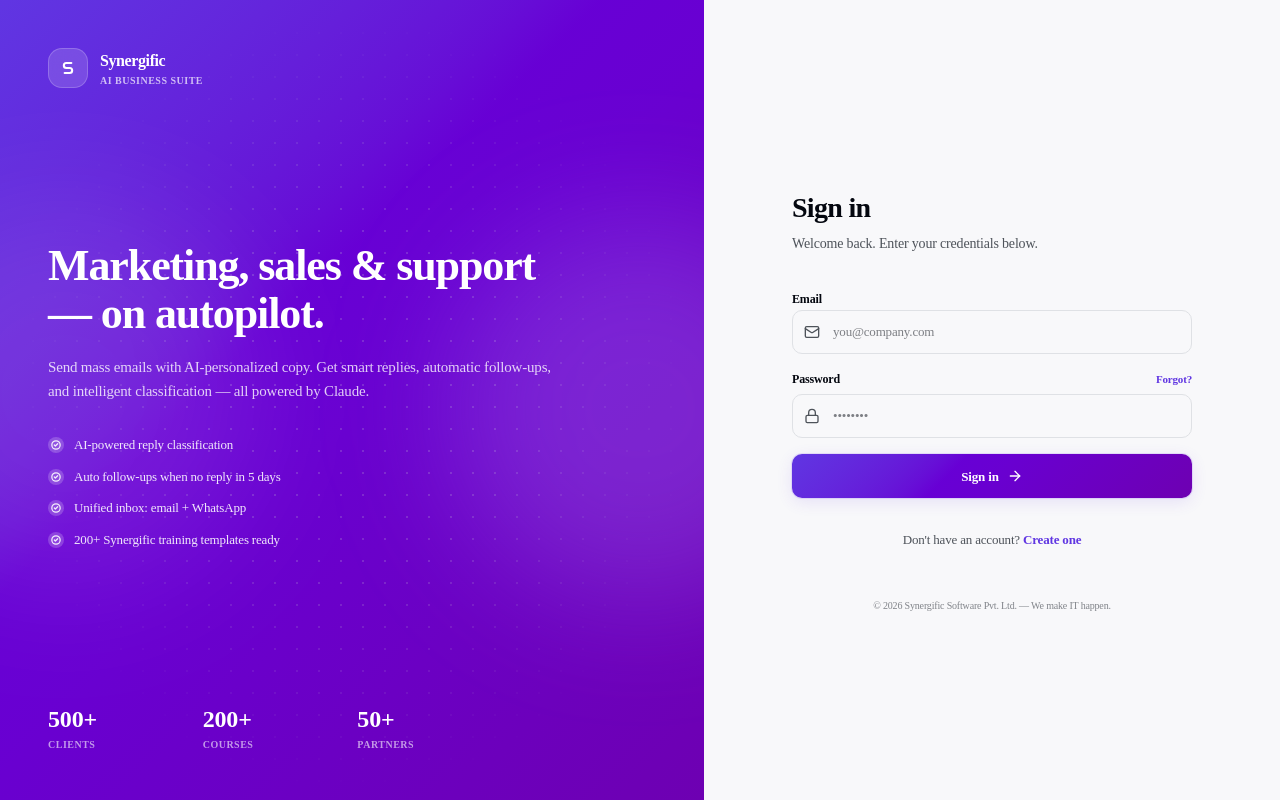
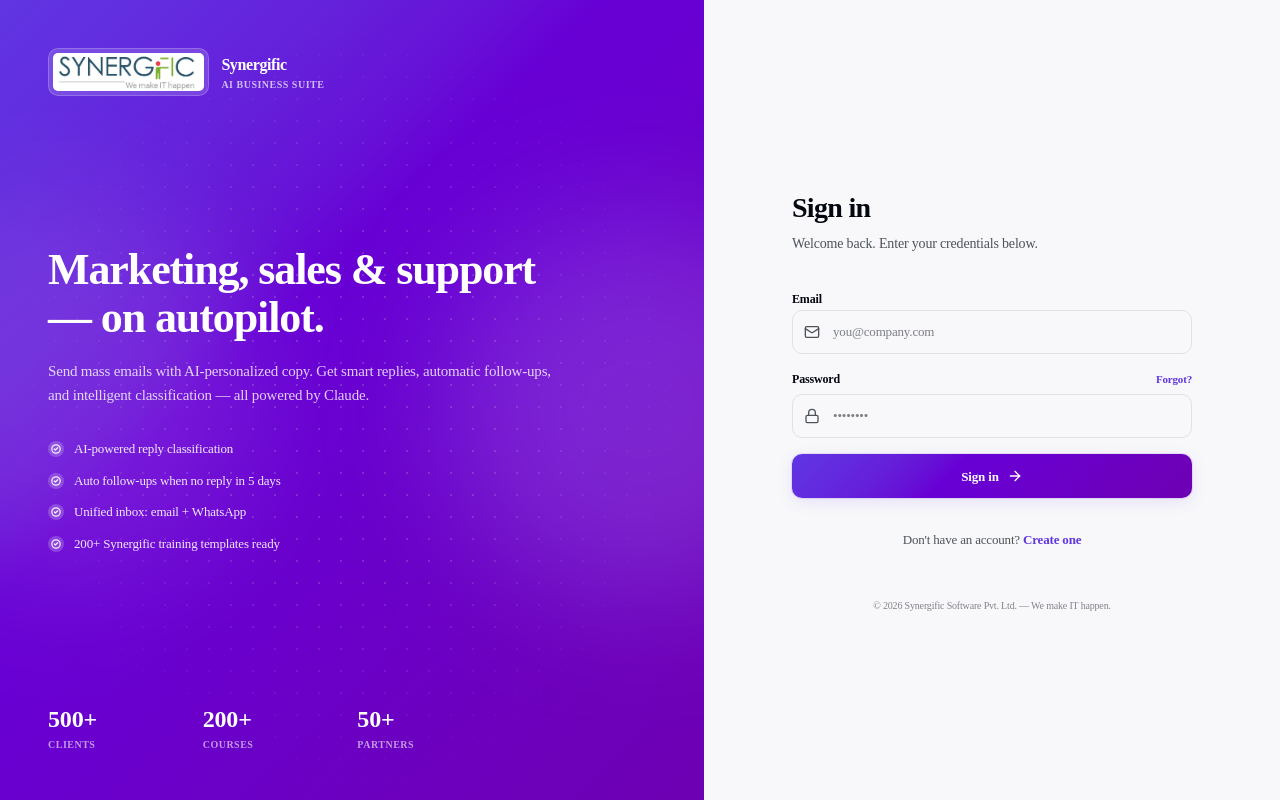
Before and after one commit to mh708369/massemail, a Next.js app: page /login in a window 1280 px wide. Built offline with nearby package versions, Linux system fonts and the light colour scheme.

Commit message:
fix: add logo to login page

```diff
--- a/src/app/(auth)/login/page.tsx
+++ b/src/app/(auth)/login/page.tsx
@@ -45,16 +45,11 @@
         <div className="relative z-10 flex flex-col justify-between p-12 text-white w-full">
           {/* Top: Logo */}
           <Link href="/" className="inline-flex items-center gap-3 group">
-            <div className="w-10 h-10 rounded-xl bg-white/15 backdrop-blur-lg border border-white/20 flex items-center justify-center group-hover:scale-105 transition-transform">
-              <svg viewBox="0 0 24 24" className="w-5 h-5 text-white" fill="none">
-                <path
-                  d="M16 6H10C8.34315 6 7 7.34315 7 9C7 10.6569 8.34315 12 10 12H14C15.6569 12 17 13.3431 17 15C17 16.6569 15.6569 18 14 18H8"
-                  stroke="currentColor"
-                  strokeWidth="2.5"
-                  strokeLinecap="round"
-                />
-              </svg>
-            </div>
+            <img
+              src="/logo.jpeg"
+              alt="Synergific Software"
+              className="h-12 w-auto rounded-lg bg-white/15 backdrop-blur-lg border border-white/20 p-1 group-hover:scale-105 transition-transform"
+            />
             <div>
               <p className="text-[16px] font-bold tracking-tight">Synergific</p>
               <p className="text-[10px] text-white/70 tracking-wider uppercase font-semibold">AI Business Suite</p>
```
